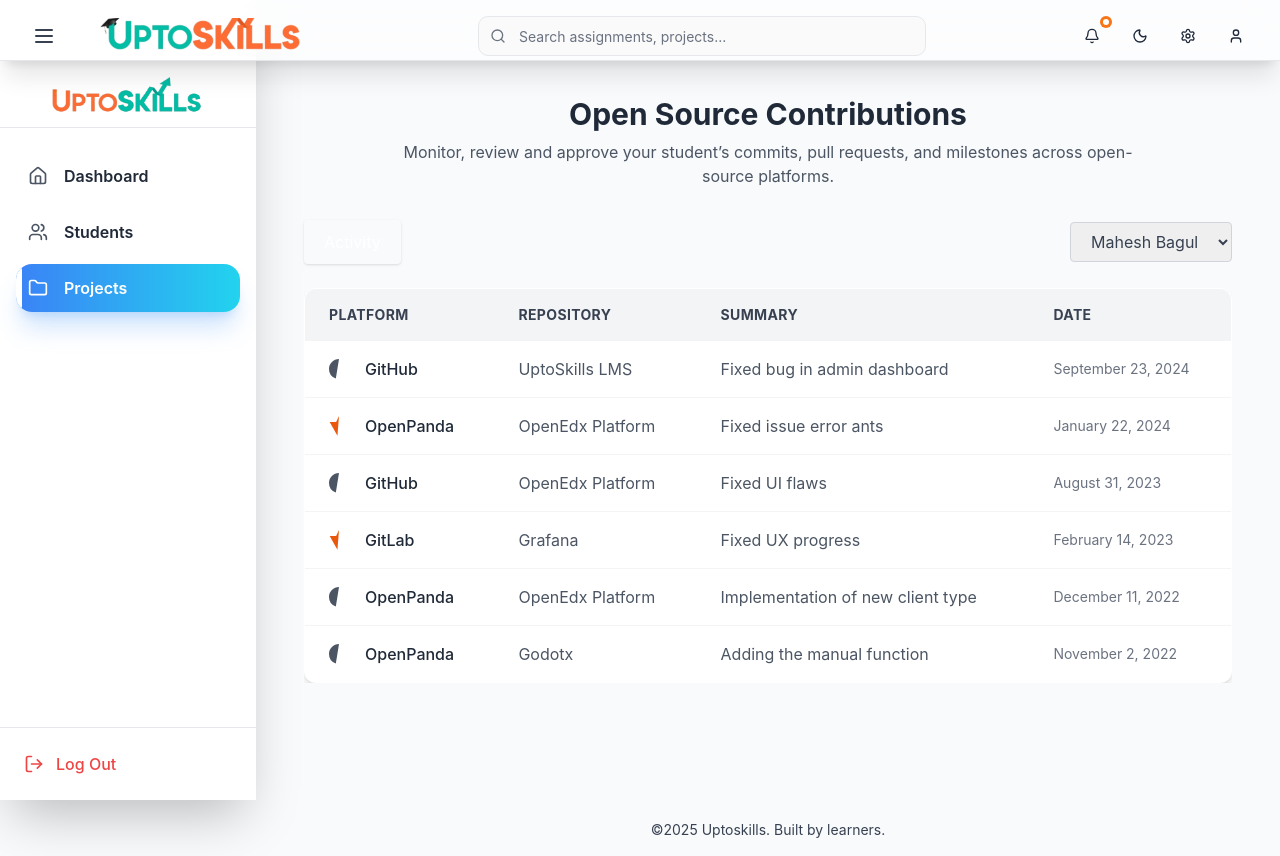
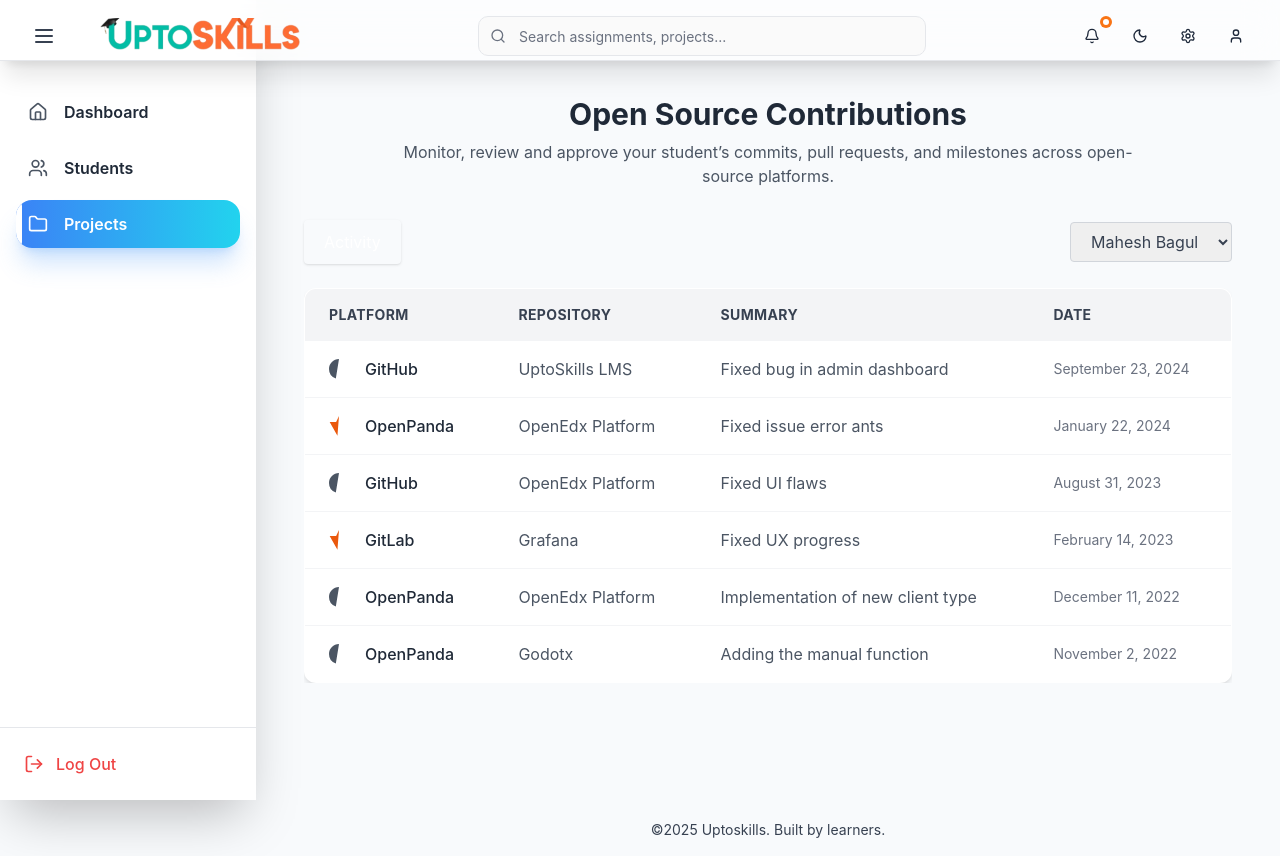
Before and after one commit to Pratishtha103/UpToSkills, a React (Create React App) app: page /mentor-dashboard/open-source-contributions in a window 1280 px wide. Built offline with nearby package versions, Linux system fonts and the light colour scheme.

Commit message:
FEAT: Remove UpToSkills logo from mentor dashboard sidebar

```diff
--- a/src/components/MentorDashboard/components/Sidebar.jsx
+++ b/src/components/MentorDashboard/components/Sidebar.jsx
@@ -98,10 +98,10 @@
         </AnimatePresence>
 
         <div className="flex flex-col h-full pt-16">
-          {/* Logo */}
-          <div className="flex items-center justify-center h-16 border-b border-gray-200 px-4">
+          {/* Logo - REMOVED for task */}
+          {/* <div className="flex items-center justify-center h-16 border-b border-gray-200 px-4">
             <img src={logo} alt="Logo" className="h-10 object-contain" />
-          </div>
+          </div> */}
 
           {/* Navigation Items */}
           <nav className="flex-1 pt-6 px-4">
```
